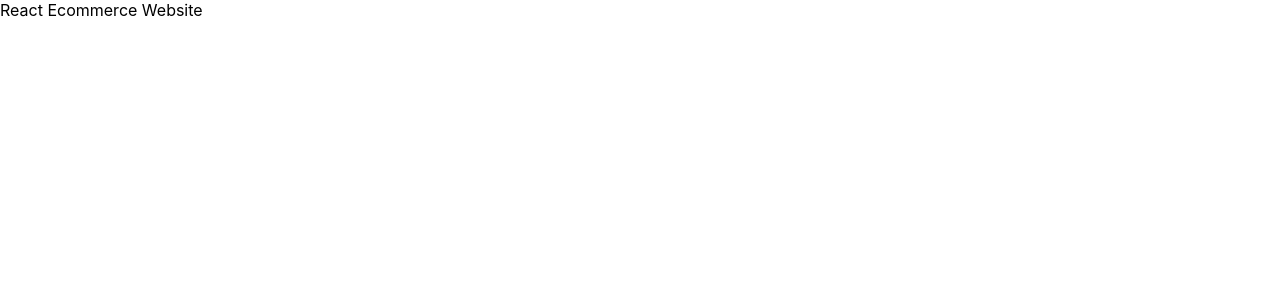
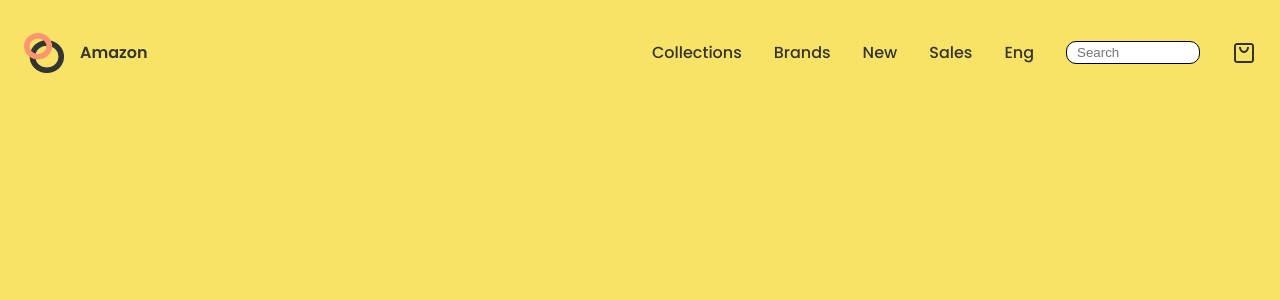
Before and after one commit to Vysint/day18-Ecommerce-Website, a React (Create React App) app: page / in a window 1280 px wide. Shown: the top 300 px of the page. Built offline with nearby package versions, Linux system fonts and the light colour scheme.

Commit message:
Added Header Section Markup Component and it's CSS styling

```diff
--- a/package.json
+++ b/package.json
@@ -8,6 +8,7 @@
     "@testing-library/user-event": "^13.5.0",
     "react": "^18.2.0",
     "react-dom": "^18.2.0",
+    "react-icons": "^4.6.0",
     "react-scripts": "5.0.1",
     "web-vitals": "^2.1.4"
   },
--- a/src/App.js
+++ b/src/App.js
@@ -1,9 +1,10 @@
 import "./App.css";
+import Header from "./components/header/Header";
 
 function App() {
   return (
     <div className="App">
-      <span>React Ecommerce Website</span>
+      <Header/>
     </div>
   );
 }
--- /dev/null
+++ b/src/components/header/Header.jsx
@@ -0,0 +1,30 @@
+import React from "react";
+import Logo from "../../assets/logo.png";
+import classes from "./Header.module.css";
+import {CgShoppingBag} from 'react-icons/cg';
+
+const Header = () => {
+  return (
+    <div className={classes.container}>
+      <div className={classes.logo}>
+        <img src={Logo} alt="" />
+        <span>Amazon</span>
+      </div>
+      <div className={classes.right}>
+        <div className={classes.menu}>
+          <ul className={classes.menu}>
+            <li>Collections</li>
+            <li>Brands</li>
+            <li>New</li>
+            <li>Sales</li>
+            <li>Eng</li>
+          </ul>
+        </div>
+        <input type="text" className={classes.search}  placeholder="Search"/>
+        <CgShoppingBag className={classes.cart} />
+      </div>
+    </div>
+  );
+};
+
+export default Header;
--- /dev/null
+++ b/src/components/header/Header.module.css
@@ -0,0 +1,46 @@
+.container{
+  padding: 1.5rem;
+  display: flex;
+}
+.logo{
+  display: flex;
+  align-items: center;
+  flex: 1;
+  gap: 1rem;
+}
+.logo>img{
+  width: 2.5rem;
+  height: 2.5rem;
+}
+.logo>span{
+  font-weight: 600;
+}
+.right{
+  display: flex;
+  gap: 2rem;
+  align-items: center;
+  justify-content: center;
+}
+.menu{
+  display: flex;
+  gap: 2rem;
+  font-weight: 500;
+  list-style: none;
+}
+.menu>li:hover{
+  color: #fe956f;
+  cursor: pointer;
+}
+.search{
+  width: 7rem;
+  outline: none;
+  border: 1px solid black;
+  border-radius: 10px;
+  padding:2px 10px;
+  height: 30%;
+}
+.cart{
+  width: 1.5rem;
+  height: 1.5rem;
+  cursor: pointer;
+}
--- a/src/index.css
+++ b/src/index.css
@@ -1,13 +1,11 @@
+@import url("https://fonts.googleapis.com/css2?family=Poppins:wght@400;500;600;700&display=swap");
+
 body {
   margin: 0;
-  font-family: -apple-system, BlinkMacSystemFont, 'Segoe UI', 'Roboto', 'Oxygen',
-    'Ubuntu', 'Cantarell', 'Fira Sans', 'Droid Sans', 'Helvetica Neue',
-    sans-serif;
-  -webkit-font-smoothing: antialiased;
-  -moz-osx-font-smoothing: grayscale;
+  font-family: "Poppins", sans-serif;
+
+  background: var(--bg);
+  transition: all 3ms ease;
+  color: var(--black);
+  scroll-behavior: smooth;
 }
-
-code {
-  font-family: source-code-pro, Menlo, Monaco, Consolas, 'Courier New',
-    monospace;
-}
```
Also changed, not shown: 1 other file (tests, documents, lock files or other folders).
